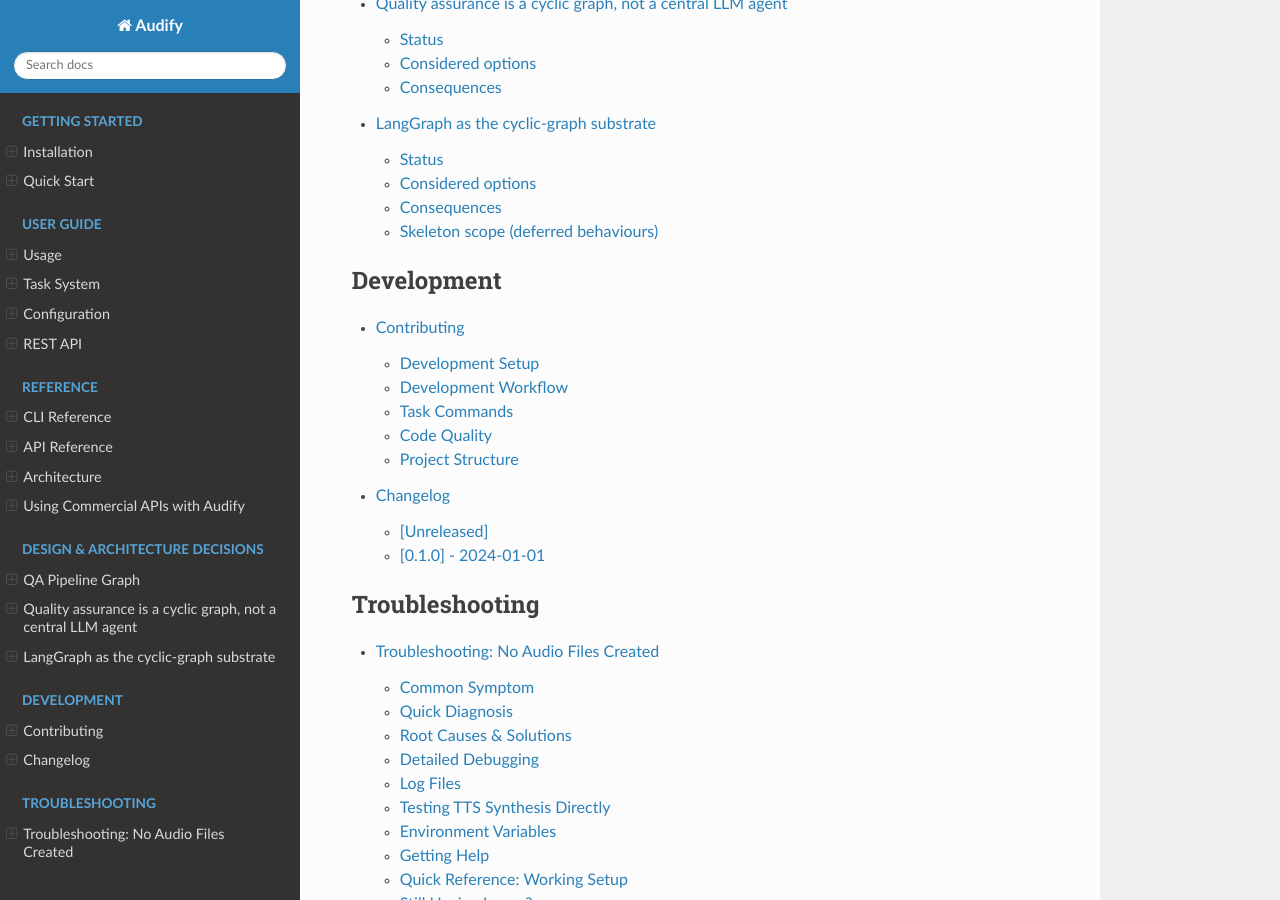
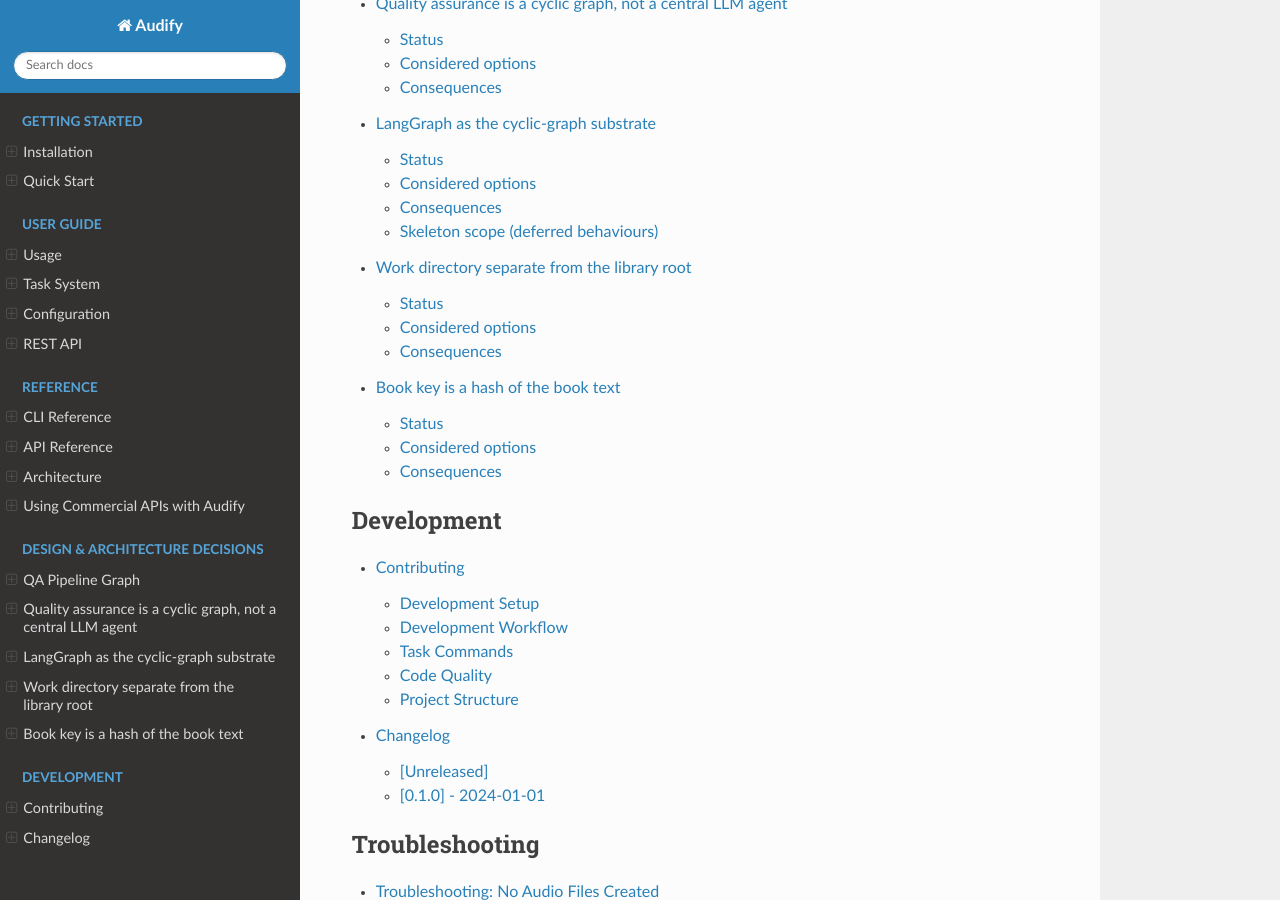
Before and after one commit to garciadias/audify, a Sphinx documentation site: the page built from docs/index.md, in a window 1280 px wide and 900 px high, scrolled down 2373 px. Built offline with Sphinx 7.4.7 and the Read the Docs theme 3.1.0, drawn with Linux system fonts in a browser that asks for light colours.

Commit message:
fix(ci): list ADR-0003 and ADR-0004 in the docs toctree
The docs build treats warnings as errors and failed with
'document isn't included in any toctree' for the two new ADRs.

Signed-off-by: R. Garcia-Dias <rafaelagd@gmail.com>

````diff
--- a/docs/index.md
+++ b/docs/index.md
@@ -37,6 +37,8 @@
 graph
 adr/0001-qa-loop-as-cyclic-graph-not-central-llm
 adr/0002-langgraph-as-cyclic-graph-substrate
+adr/0003-work-directory-separate-from-library-root
+adr/0004-book-key-is-a-hash-of-the-book-text
 ```
 
 ```{toctree}
````
